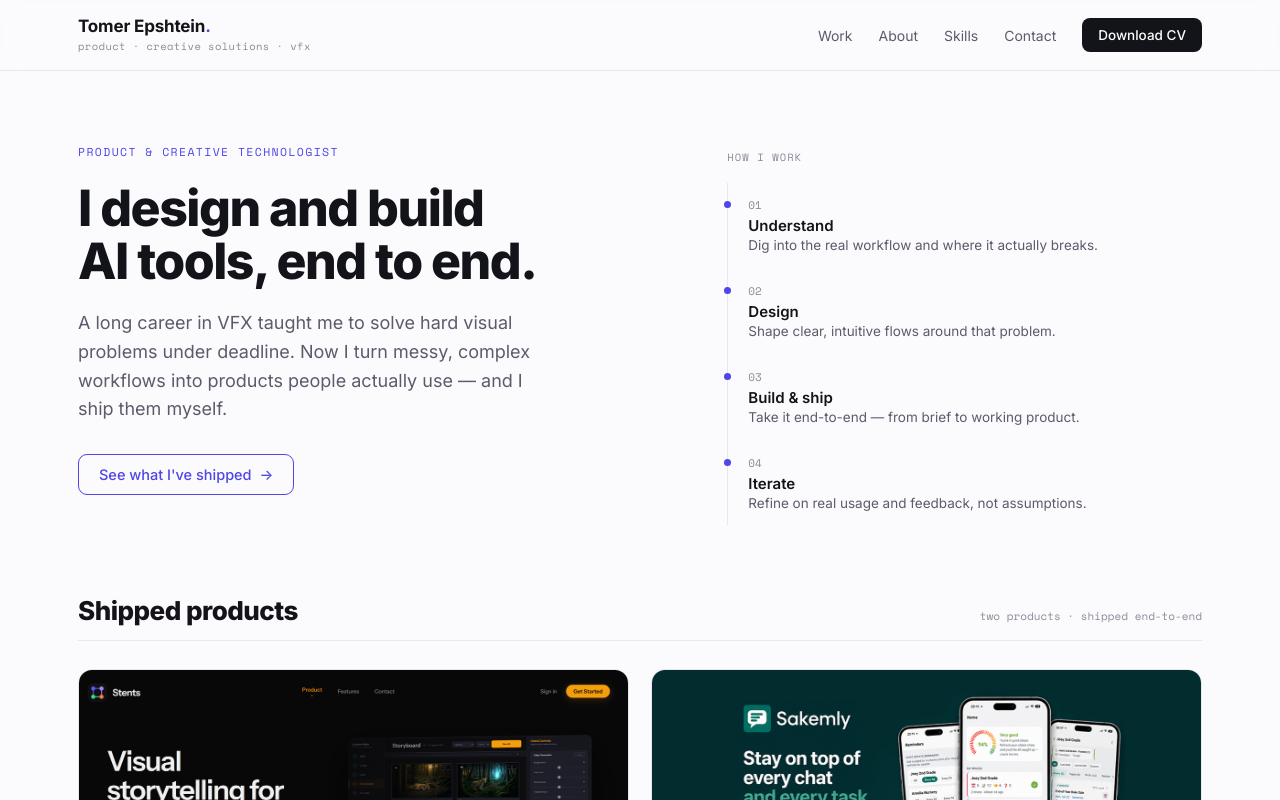
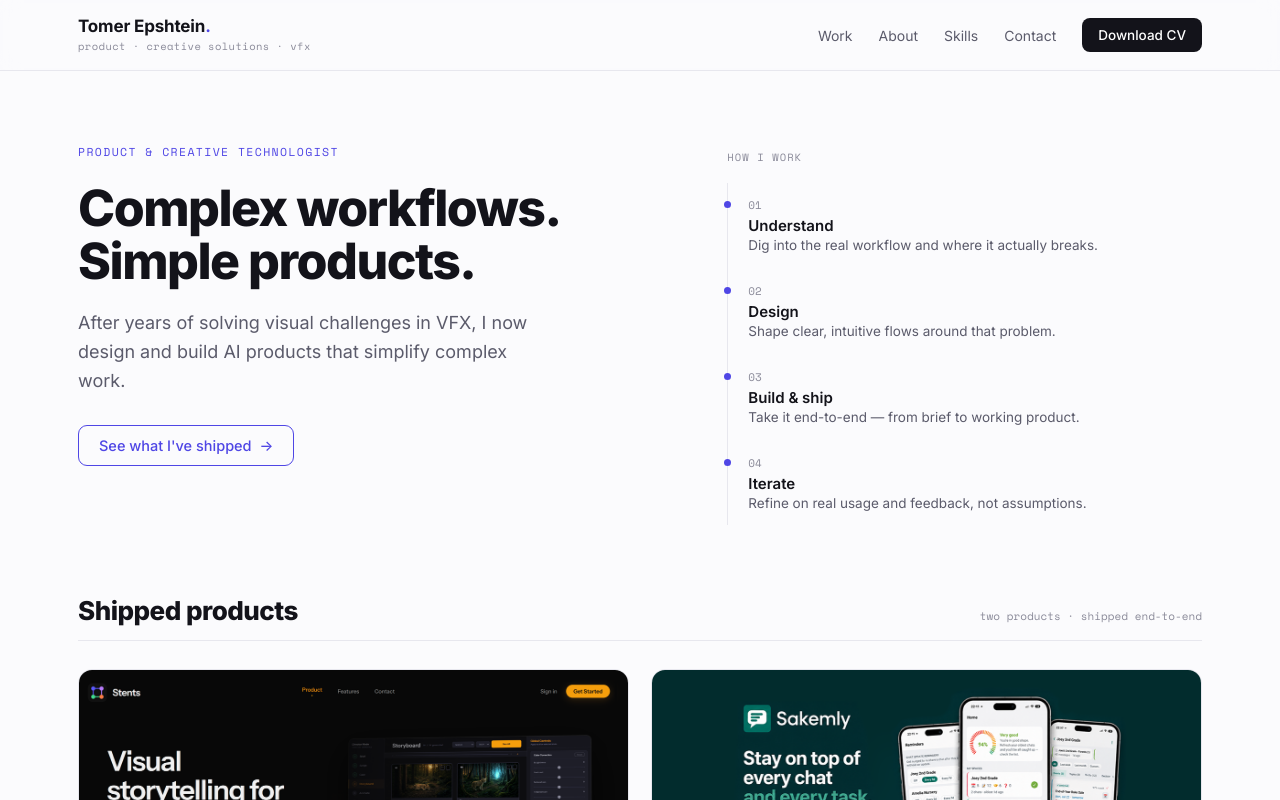
Before and after one commit to tomereps/portfolio, a React (Vite) app: page / in a window 1280 px wide. Shown: the top 800 px of the page. Built offline with nearby package versions, Linux system fonts and the light colour scheme.

Commit message:
Hero: new headline + lede

```diff
--- a/src/components/Hero.jsx
+++ b/src/components/Hero.jsx
@@ -13,14 +13,13 @@ export default function Hero() {
       <div>
         <div className="hero__eyebrow">PRODUCT &amp; CREATIVE TECHNOLOGIST</div>
         <h1 className="hero__title">
-          I design and build
+          Complex workflows.
           <br />
-          AI tools, end&nbsp;to&nbsp;end.
+          Simple products.
         </h1>
         <p className="hero__lede">
-          A long career in VFX taught me to solve hard visual problems under
-          deadline. Now I turn messy, complex workflows into products people
-          actually use — and I ship them myself.
+          After years of solving visual challenges in VFX, I now design and
+          build AI products that simplify complex work.
         </p>
 
         <div className="hero__actions">
```
